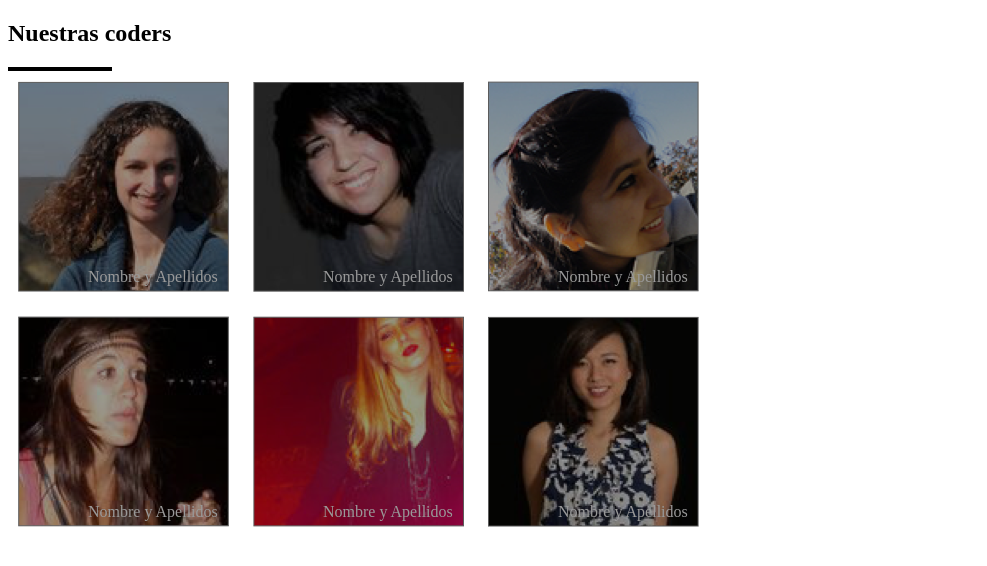
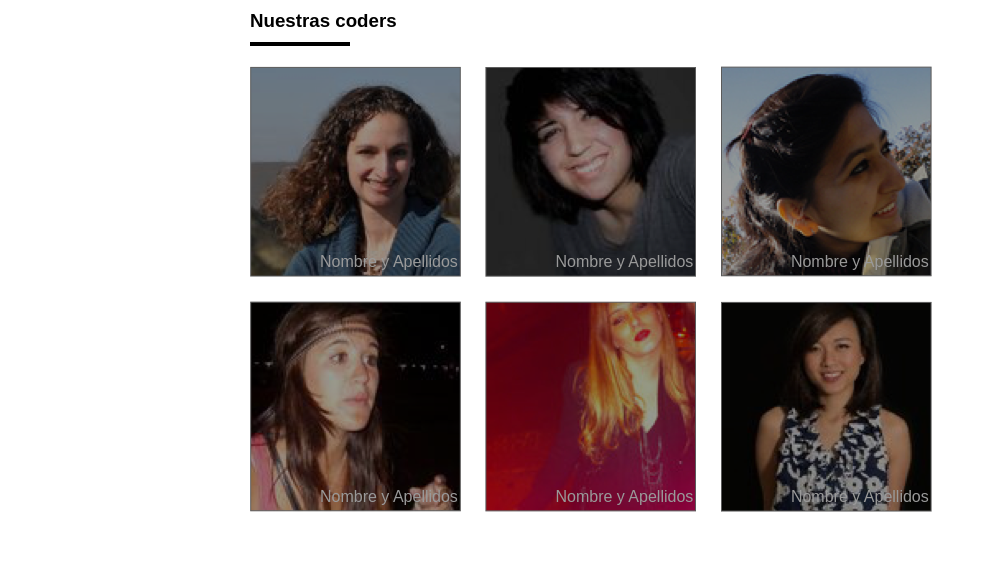
Before and after one commit to spectrecode/nuestras_coders, a plain HTML site: page index.html in a window 1280 px wide. Shown: the whole page, without its empty margins (0-987 px from the left). Drawn offline with Linux system fonts and the light colour scheme.

Commit message:
Solucionando nuestras coders

```diff
--- a/index.html
+++ b/index.html
@@ -7,8 +7,10 @@
 	</head>
 	<body>
 		<!-- Inserta tu código aqui -->
-		<h2>Nuestras coders</h2>
+		<div class="contenedor">
+		<h3>Nuestras coders</h3>
 			<hr>
+
 			<div>
 				<div class="imagen">
 					<img src="img/profile-1.png"/>
@@ -37,4 +39,5 @@
 					<div class="nombre">Nombre y Apellidos</div>
 				</div>
 			</div>
+			</div>
 	</body>
--- a/main.css
+++ b/main.css
@@ -1,7 +1,26 @@
-hr{
+* {
+	padding: 0px;
+	margin: 0px;
+	box-sizing: border-box;
+}
+
+body {
+	font-family: arial;
+}
+
+.contenedor {
+	margin: 0 auto;
+	width: 800px;
+}
+
+h3 {
+	margin: 10px;
+}
+
+hr {
     width: 100px;
     border: 2px solid black;
-    margin: 0px;
+    margin: 10px;
 }
 
 .imagen	{
```
